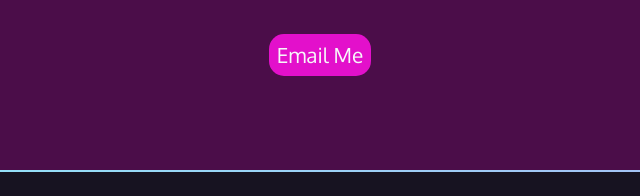
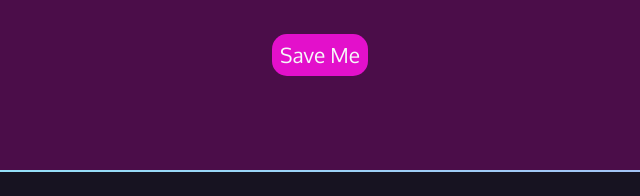
Before and after one commit to SQgus/portifolio, a plain HTML site: page index.html in a window 1280 px wide. Shown: the part 879-1075 px from the top of the page, 320-960 px from the left. Drawn offline with Linux system fonts and the light colour scheme; a web font is replaced by a local one.

Commit message:
save_me_commit

```diff
--- a/index.html
+++ b/index.html
@@ -47,7 +47,7 @@
         <section id="contact">
             <h2>Contact me</h2>
             <p>I'm always interested in hearing about new job oportunities.</p>
-            <p><a href="mailto:gustavopinheiroct@gmail.com">Email Me</a></p>
+            <p><a href="mailto:gustavopinheiroct@gmail.com">Save Me</a></p>
         </section>
         <div class="border"></div>
     </div>
```
